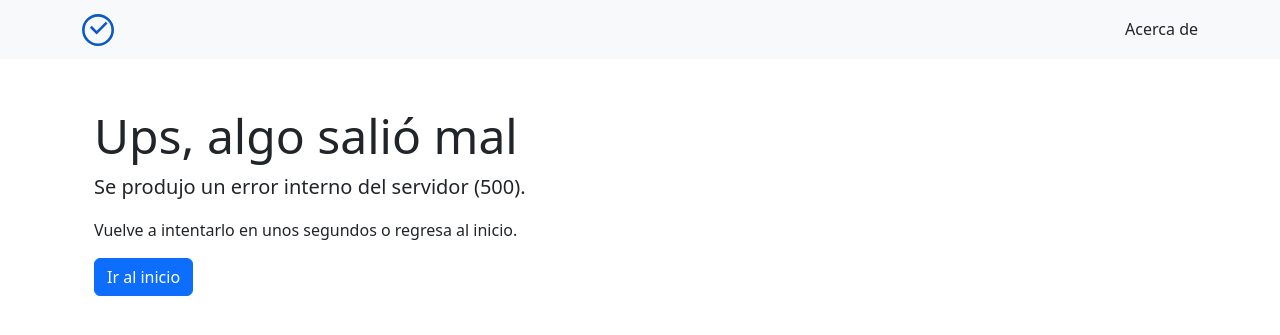
After one commit to juanfuent-es/ebac.it-start-app, a Flask app: template templates/500.html in a window 1280 px wide. The commit adds this page. Shown: the top 335 px of the page. Run offline with Flask 3, Linux system fonts and the light colour scheme; the template is opened without the code that fills it, so the values that code supplies are empty.

Commit message:
m08: Update Errors

```diff
--- a/static/app.js
+++ b/static/app.js
@@ -13,6 +13,7 @@ async function apiFetch(url, options = {}) {
   try {
     data = await response.json();
   } catch (e) {
+    console.error("Ocurrió un error al parsear el JSON", e);
     // Ignorar si no hay JSON
   }
   if (!response.ok) {
@@ -20,6 +21,7 @@ async function apiFetch(url, options = {}) {
     const err = new Error(message);
     err.status = response.status;
     err.data = data;
+    console.error(err);
     throw err;
   }
   return data;
--- /dev/null
+++ b/templates/500.html
@@ -0,0 +1,15 @@
+{% extends 'layout.html' %}
+{% block title %}Error 500 - Error interno{% endblock %}
+
+{% block content %}
+<div class="container mt-4">
+  <h1 class="display-5">Ups, algo salió mal</h1>
+  <p class="lead">Se produjo un error interno del servidor (500).</p>
+  <p>Vuelve a intentarlo en unos segundos o regresa al inicio.</p>
+  <a class="btn btn-primary" href="/">Ir al inicio</a>
+  {% if config.DEBUG %}
+  <hr>
+  <p class="text-muted">DEBUG está activo. Revisa los logs para más detalles.</p>
+  {% endif %}
+</div>
+{% endblock %}
--- a/templates/layout.html
+++ b/templates/layout.html
@@ -41,11 +41,11 @@
       <div class="container">
         <!-- Enlaces de navegación -->
         <!-- href="/" = Ruta raíz de la aplicación -->
-        <a href="/" class="navbar-brand">
+        <a href="/" class="navbar-brand" title="Ir a la página de inicio">
           <img src="/static/rutina.py-logo.svg" alt="Logo Rutina.py" width="32" height="32">
         </a>
         <!-- href="/acerca" = Ruta para la página "Acerca de" -->
-        <a href="/acerca" class="nav-link">Acerca de</a>
+        <a href="/acerca" class="nav-link" title="Conoce más sobre Rutina.py">Acerca de</a>
       </div>
     </nav>
     <!-- Espaciado -->
```
Also changed, not shown: templates/404.html (+5 -4 lines).
